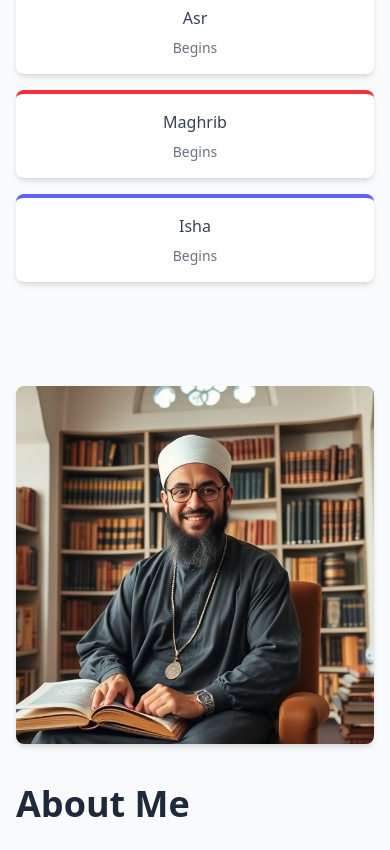
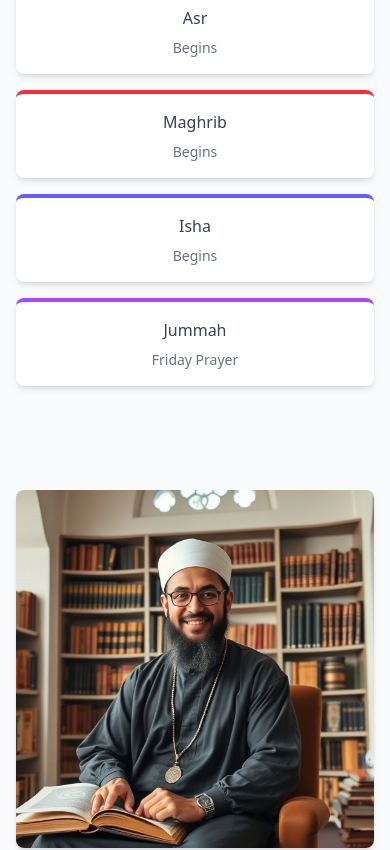
Before and after one commit to Umairanwarr/islam, a React (Vite) app: page / in a window 390 px wide. Shown: the part 1788-2638 px from the top of the page. Built offline with nearby package versions, Linux system fonts and the light colour scheme; no server answers.

Commit message:
Class cards, dashboard, and live-class UI/logic improvements

```diff
--- a/components/ClassCard.jsx
+++ b/components/ClassCard.jsx
@@ -20,7 +20,7 @@ const ClassCard = ({ classItem }) => {
         justifyContent: 'flex-end',
       }}
     >
-      <div className="absolute inset-0" style={{background: 'rgba(255,255,255,0.7)', zIndex: 1}} />
+      <div className="absolute inset-0" style={{background: 'rgb(230 232 231 / 15%)', zIndex: 1}} />
       <div className="relative z-10 flex flex-col gap-2">
         <div className="flex items-center gap-3 mb-2">
           <span className="text-white text-xs font-semibold px-3 py-1 rounded-full" style={{background:'#08948c'}}>Featured</span>
--- a/components/prayerTime.jsx
+++ b/components/prayerTime.jsx
@@ -120,7 +120,7 @@ function PrayerTime() {
             <div className="animate-spin rounded-full h-12 w-12 border-t-2 border-b-2 border-teal-500"></div>
           </div>
         ) : (
-          <div className="grid grid-cols-1 sm:grid-cols-2 lg:grid-cols-6 gap-4">
+          <div className="grid grid-cols-1 sm:grid-cols-2 lg:grid-cols-7 gap-4">
             <div className="bg-white rounded-lg shadow-md overflow-hidden border-t-4 border-teal-600 prayer-time-item">
               <div className="p-4 text-center">
                 <h3 className="font-medium text-gray-700">Fajr</h3>
@@ -168,6 +168,14 @@ function PrayerTime() {
                 <p className="text-sm text-gray-500 mt-1">Begins</p>
               </div>
             </div>
+
+            <div className="bg-white rounded-lg shadow-md overflow-hidden border-t-4 border-purple-500 prayer-time-item">
+              <div className="p-4 text-center">
+                <h3 className="font-medium text-gray-700">Jummah</h3>
+                <p className="text-2xl font-bold mt-2">{formatTime(prayerTimes?.Dhuhr)}</p>
+                <p className="text-sm text-gray-500 mt-1">Friday Prayer</p>
+              </div>
+            </div>
           </div>
         )}
       </div>
```
